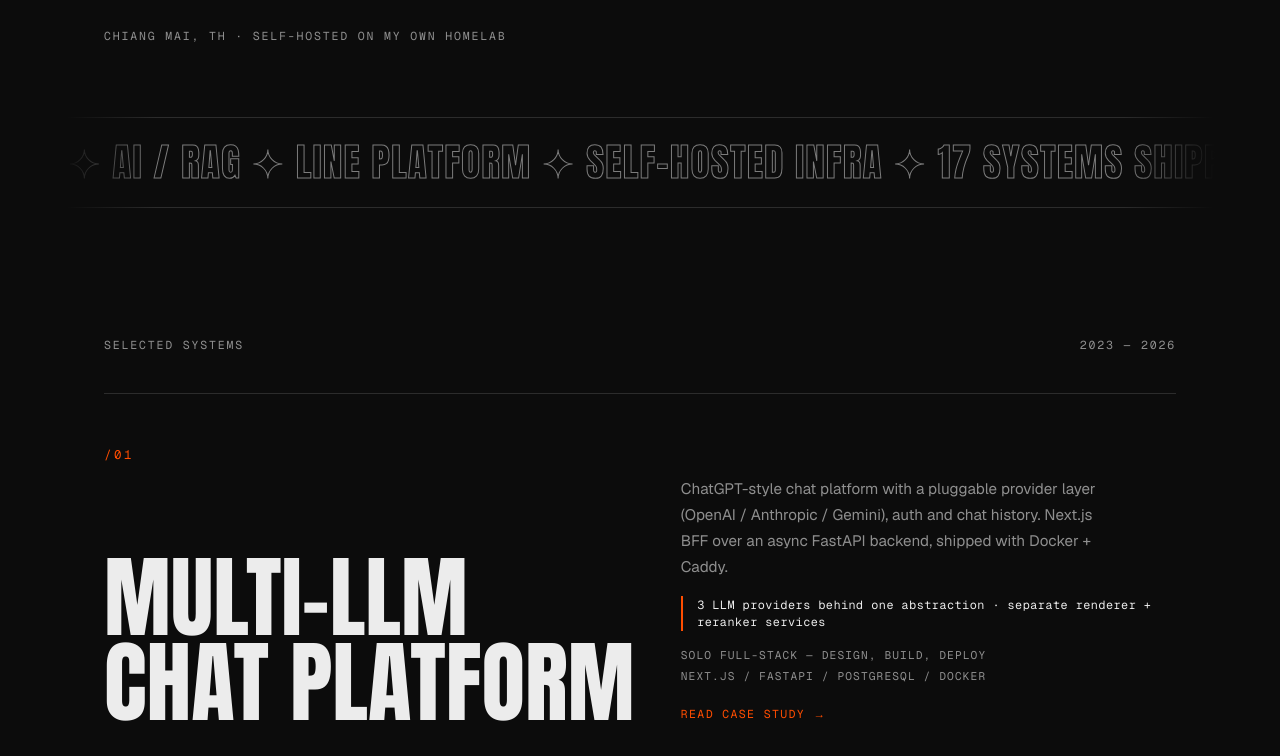
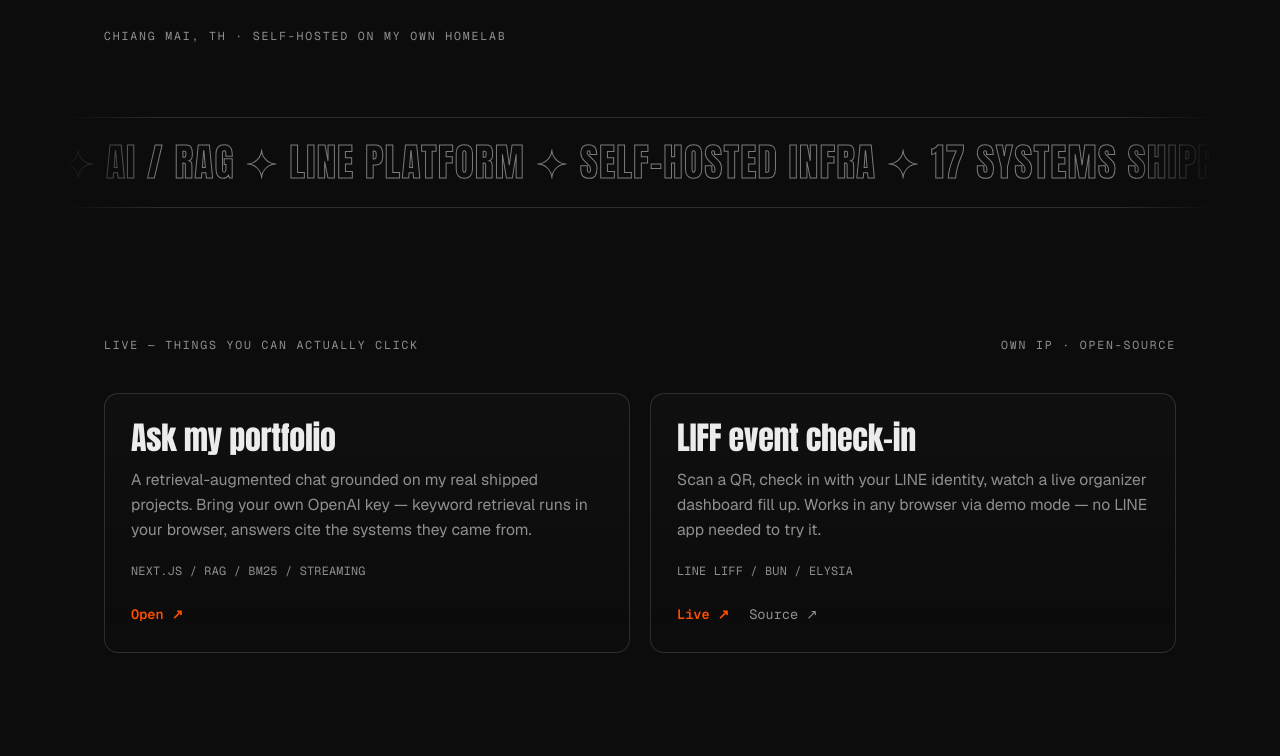
Before and after one commit to NTCHz/portfolio, a Next.js app: page / in a window 1280 px wide. Shown: the part 643-1399 px from the top of the page. Built offline with nearby package versions, Linux system fonts and the light colour scheme.

Commit message:
feat: live demos section on home (RAG playground + LIFF check-in)
Two playable own-IP demos above the case studies: Ask-my-portfolio RAG chat
(/playground) and the LIFF event check-in (demo-checkin.shipfold.com + source).

```diff
--- a/app/globals.css
+++ b/app/globals.css
@@ -733,3 +733,58 @@ a:focus-visible {
   font-size: 0.85rem;
   color: #ff6b3d;
 }
+
+/* ── live demo cards ────────────────────────────────────── */
+.demo-card {
+  border: 1px solid var(--line);
+  border-radius: 14px;
+  padding: 28px 26px;
+  height: 100%;
+  display: flex;
+  flex-direction: column;
+  background: linear-gradient(180deg, rgba(236, 236, 236, 0.02), transparent);
+  transition: border-color 240ms var(--ease-expo), transform 240ms var(--ease-expo);
+}
+.demo-card:hover {
+  border-color: rgba(255, 77, 0, 0.45);
+  transform: translateY(-3px);
+}
+.demo-title {
+  font-family: var(--font-display), Impact, sans-serif;
+  font-size: clamp(1.5rem, 3.4vw, 2rem);
+  line-height: 1.02;
+  letter-spacing: -0.01em;
+}
+.demo-blurb {
+  color: var(--muted);
+  font-size: 0.98rem;
+  line-height: 1.6;
+  flex: 1;
+}
+.demo-tech {
+  font-family: var(--font-geist-mono), monospace;
+  font-size: 0.74rem;
+  letter-spacing: 0.02em;
+  text-transform: uppercase;
+  color: var(--muted);
+}
+.demo-actions {
+  display: flex;
+  align-items: center;
+  gap: 20px;
+}
+.demo-cta {
+  font-family: var(--font-geist-mono), monospace;
+  font-size: 0.85rem;
+  font-weight: 600;
+  color: var(--accent);
+  transition: opacity 150ms;
+}
+.demo-cta:hover { opacity: 0.75; }
+.demo-src {
+  font-family: var(--font-geist-mono), monospace;
+  font-size: 0.85rem;
+  color: var(--muted);
+  transition: color 150ms;
+}
+.demo-src:hover { color: var(--ink); }
--- a/app/page.tsx
+++ b/app/page.tsx
@@ -30,6 +30,62 @@ const skills: { group: string; items: string }[] = [
   { group: "LINE Platform", items: "LIFF · LINE OA bots · messaging automation" },
   { group: "Infra", items: "Docker · Proxmox · Coolify · Cloudflare · self-hosted CI/CD" },
 ];
+
+type Demo = {
+  title: string;
+  blurb: string;
+  tech: string[];
+  live: { href: string; label: string };
+  source?: string;
+};
+
+const demos: Demo[] = [
+  {
+    title: "Ask my portfolio",
+    blurb:
+      "A retrieval-augmented chat grounded on my real shipped projects. Bring your own OpenAI key — keyword retrieval runs in your browser, answers cite the systems they came from.",
+    tech: ["Next.js", "RAG", "BM25", "Streaming"],
+    live: { href: "/playground", label: "Open ↗" },
+  },
+  {
+    title: "LIFF event check-in",
+    blurb:
+      "Scan a QR, check in with your LINE identity, watch a live organizer dashboard fill up. Works in any browser via demo mode — no LINE app needed to try it.",
+    tech: ["LINE LIFF", "Bun", "Elysia"],
+    live: {
+      href: "https://demo-checkin.shipfold.com/?event=cmu-demo-day-2026",
+      label: "Live ↗",
+    },
+    source: "https://github.com/NTCHz/liff-checkin-starter",
+  },
+];
+
+function DemoCard({ demo }: { demo: Demo }) {
+  const internal = demo.live.href.startsWith("/");
+  return (
+    <div className="demo-card">
+      <h3 className="demo-title">{demo.title}</h3>
+      <p className="demo-blurb mt-3">{demo.blurb}</p>
+      <p className="demo-tech mt-5">{demo.tech.join(" / ")}</p>
+      <div className="demo-actions mt-6">
+        {internal ? (
+          <Link href={demo.live.href} className="demo-cta">
+            {demo.live.label}
+          </Link>
+        ) : (
+          <a href={demo.live.href} target="_blank" rel="noreferrer" className="demo-cta">
+            {demo.live.label}
+          </a>
+        )}
+        {demo.source && (
+          <a href={demo.source} target="_blank" rel="noreferrer" className="demo-src">
+            Source ↗
+          </a>
+        )}
+      </div>
+    </div>
+  );
+}
 
 function Work({ project, index }: { project: Project; index: number }) {
   const Diagram = diagramBySlug[project.slug];
@@ -123,6 +179,25 @@ export default function Home() {
             <span>{marquee}</span>
           </div>
         </div>
+
+        {/* live demos — own IP, playable */}
+        <section aria-labelledby="demos-heading" className="mx-auto w-full max-w-6xl px-6 md:px-10 pt-24 md:pt-32 pb-4">
+          <Reveal>
+            <div className="flex items-baseline justify-between">
+              <h2 className="meta" id="demos-heading">
+                Live — things you can actually click
+              </h2>
+              <span className="meta">Own IP · open-source</span>
+            </div>
+          </Reveal>
+          <div className="mt-10 grid gap-5 md:grid-cols-2">
+            {demos.map((d, i) => (
+              <Reveal key={d.title} delay={i * 80}>
+                <DemoCard demo={d} />
+              </Reveal>
+            ))}
+          </div>
+        </section>
 
         {/* featured works */}
         <section aria-labelledby="work-heading" className="mx-auto w-full max-w-6xl px-6 md:px-10 pt-24 md:pt-32 pb-16">
```
